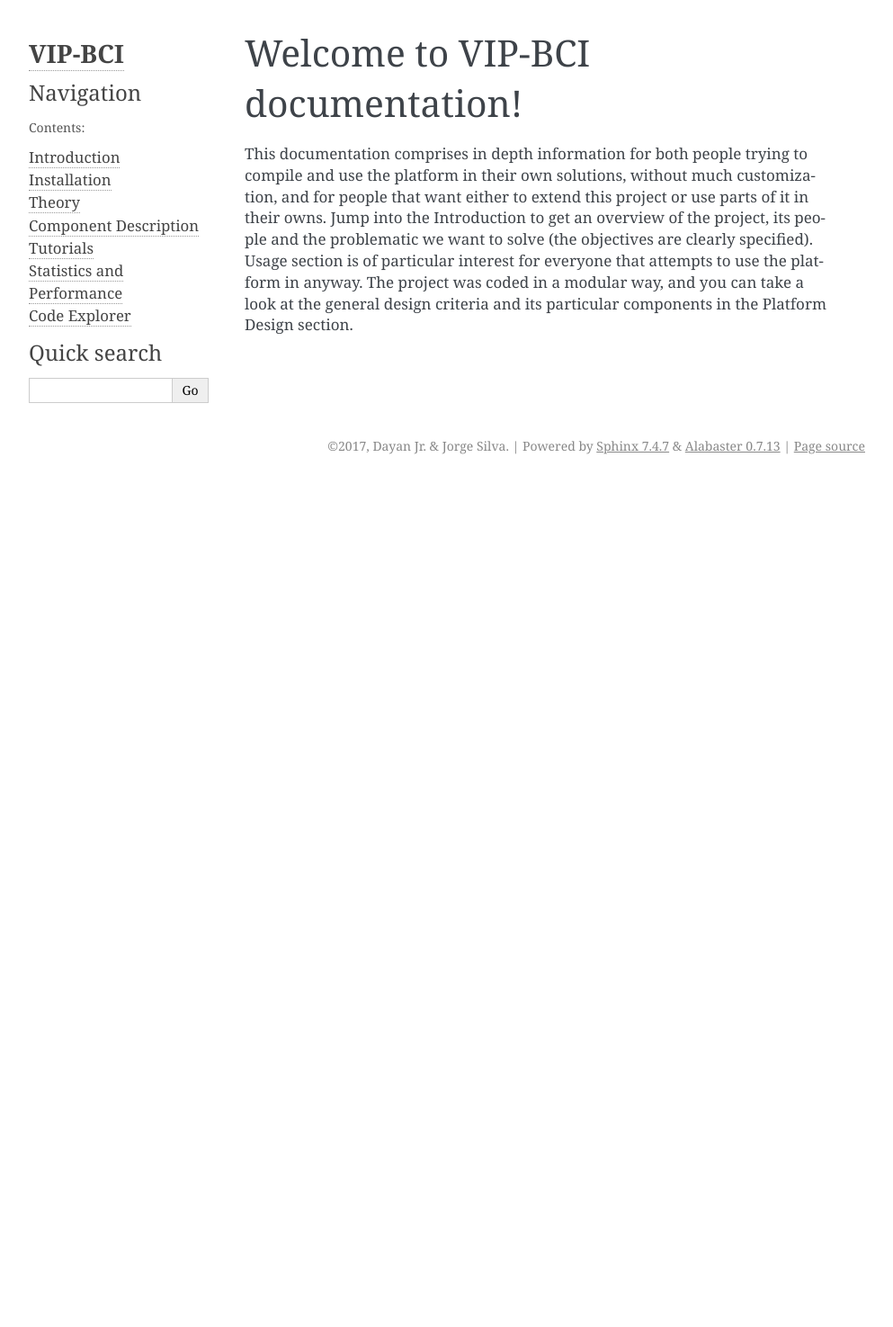
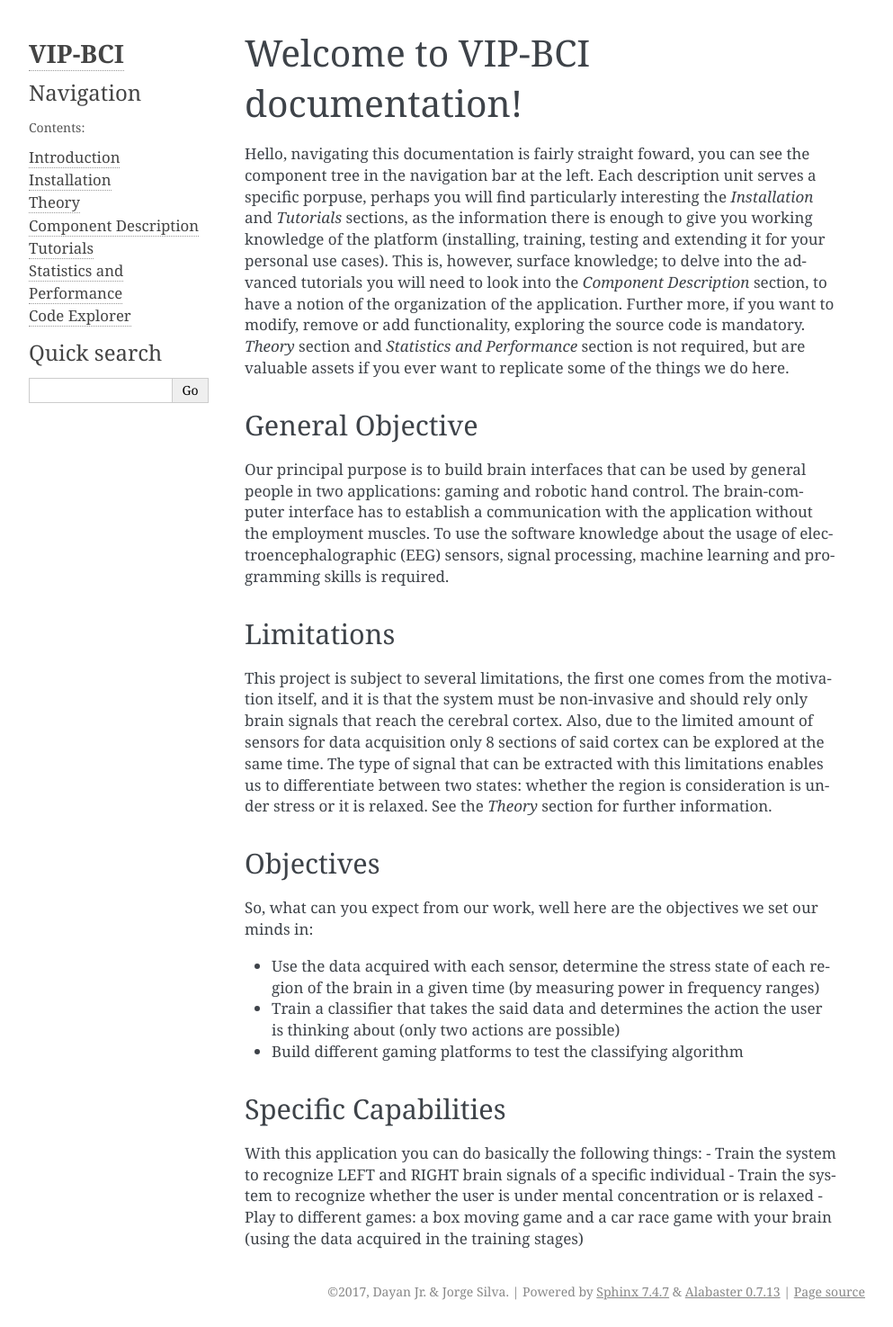
Before and after one commit to JorgeluissilvaC/VIPproject, a Sphinx documentation site: the page built from docs/index.rst, in a window 1280 px wide. Shown: the whole page at 90% size, without its empty margins (148-1141 px from the left). Built offline with Sphinx 7.4.7, drawn with Linux system fonts in a browser that asks for light colours; before the commit the page ends 900 px from its top, so only the background shows below that.

Commit message:
Made introduction

```diff
--- a/docs/index.rst
+++ b/docs/index.rst
@@ -4,7 +4,7 @@
    contain the root `toctree` directive.
 
 Welcome to VIP-BCI documentation!
-=======================================
+=================================
 
 .. toctree::
    :maxdepth: 2
@@ -19,4 +19,27 @@ Welcome to VIP-BCI documentation!
    Statistics and Performance <stats>
    Code Explorer <explorer>
 
-This documentation comprises in depth information for both people trying to compile and use the platform in their own solutions, without much customization, and for people that want either to extend this project or use parts of it in their owns. Jump into the Introduction to get an overview of the project, its people and the problematic we want to solve (the objectives are clearly specified). Usage section is of particular interest for everyone that attempts to use the platform in anyway. The project was coded in a modular way, and you can take a look at the general design criteria and its particular components in the Platform Design section.
+Hello, navigating this documentation is fairly straight foward, you can see the component tree in the navigation bar at the left. Each description unit serves a specific porpuse, perhaps you will find particularly interesting the *Installation* and *Tutorials* sections, as the information there is enough to give you working knowledge of the platform (installing, training, testing and extending it for your personal use cases). This is, however, surface knowledge; to delve into the advanced tutorials you will need to look into the *Component Description* section, to have a notion of the organization of the application. Further more, if you want to modify, remove or add functionality, exploring the source code is mandatory. *Theory* section and *Statistics and Performance* section is not required, but are valuable assets if you ever want to replicate some of the things we do here.
+
+General Objective
+-----------------
+Our principal purpose is to build brain interfaces that can be used by general people in two applications: gaming and robotic hand control. The brain-computer interface has to establish a communication with the application without the employment muscles. To use the software knowledge about the usage of electroencephalographic (EEG) sensors, signal processing, machine learning and programming skills is required.
+
+Limitations
+-----------
+This project is subject to several limitations, the first one comes from the motivation itself, and it is that the system must be non-invasive and should rely only brain signals that reach the cerebral cortex. Also, due to the limited amount of sensors for data acquisition only 8 sections of said cortex can be explored at the same time. The type of signal that can be extracted with this limitations enables us to differentiate between two states: whether the region is consideration is under stress or it is relaxed. See the *Theory* section for further information.
+
+Objectives
+----------
+So, what can you expect from our work, well here are the objectives we set our minds in:
+
+- Use the data acquired with each sensor, determine the stress state of each region of the brain in a given time (by measuring power in frequency ranges)
+- Train a classifier that takes the said data and determines the action the user is thinking about (only two actions are possible)
+- Build different gaming platforms to test the classifying algorithm
+
+Specific Capabilities
+---------------------
+With this application you can do basically the following things:
+- Train the system to recognize LEFT and RIGHT brain signals of a specific individual
+- Train the system to recognize whether the user is under mental concentration or is relaxed
+- Play to different games: a box moving game and a car race game with your brain (using the data acquired in the training stages)
```
